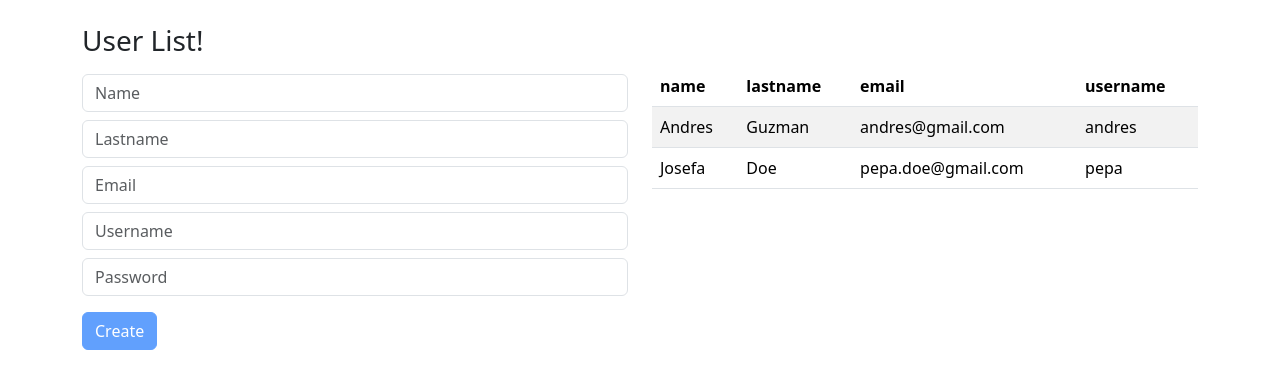
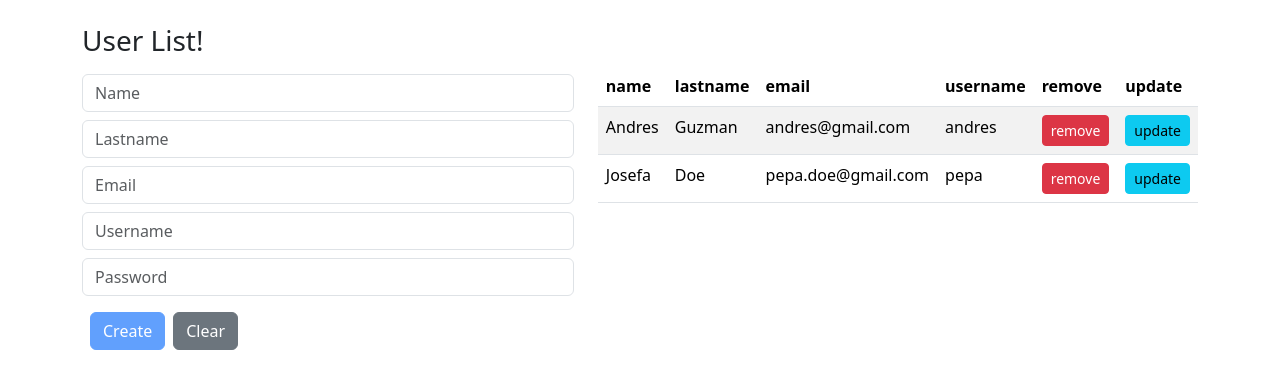
Before and after one commit to ale94/user-crud-angular, an Angular app: page / in a window 1280 px wide. Shown: the top 388 px of the page. Built offline with nearby package versions, Linux system fonts and the light colour scheme.

Commit message:
feat: user-form remove and update button created

```diff
--- a/src/app/components/user-app/user-app.component.html
+++ b/src/app/components/user-app/user-app.component.html
@@ -2,10 +2,17 @@
   <h3>{{ title }}</h3>
   <div class="row">
     <div class="col">
-      <user-form (newUserEventEmitter)="addUser($event)" />
+      <user-form
+        [user]="userSelected"
+        (newUserEventEmitter)="addUser($event)"
+      />
     </div>
     <div class="col">
-      <user [users]="users" />
+      <user
+        [users]="users"
+        (idUserEventEmitter)="removeUser($event)"
+        (selectedUserEventEmitter)="setSelectedUser($event)"
+      />
     </div>
   </div>
 </div>
--- a/src/app/components/user-app/user-app.component.ts
+++ b/src/app/components/user-app/user-app.component.ts
@@ -13,14 +13,30 @@ import { UserFormComponent } from '../user-form/user-form.component';
 export class UserAppComponent implements OnInit {
   title = 'User List!';
   users: User[] = [];
+  userSelected: User;
 
-  constructor(private userService: UserService) {}
+  constructor(private userService: UserService) {
+    this.userSelected = new User();
+  }
 
   ngOnInit(): void {
     this.userService.findAll().subscribe((users) => (this.users = users));
   }
 
   addUser(user: User) {
-    this.users = [...this.users, { ...user }];
+    if (user.id > 0) {
+      this.users = this.users.map((u) => (u.id === user.id ? { ...user } : u));
+    } else {
+      this.users = [...this.users, { ...user }];
+    }
+    this.userSelected = new User();
+  }
+
+  removeUser(id: number) {
+    this.users = this.users.filter((user) => user.id !== id);
+  }
+
+  setSelectedUser(userRow: User) {
+    this.userSelected = { ...userRow };
   }
 }
--- a/src/app/components/user-form/user-form.component.html
+++ b/src/app/components/user-form/user-form.component.html
@@ -85,10 +85,17 @@
   <div>
     <button
       type="submit"
-      class="btn btn-primary my-2"
+      class="btn btn-primary m-2"
       [disabled]="userForm.invalid"
     >
-      Create
+      {{ user.id > 0 ? "Update" : "Create" }}
+    </button>
+    <button
+      type="button"
+      class="btn btn-secondary my-2"
+      (click)="onClear(userForm)"
+    >
+      Clear
     </button>
   </div>
 </form>
--- a/src/app/components/user-form/user-form.component.ts
+++ b/src/app/components/user-form/user-form.component.ts
@@ -1,4 +1,4 @@
-import { Component, EventEmitter, Output } from '@angular/core';
+import { Component, EventEmitter, Input, Output } from '@angular/core';
 import { FormsModule, NgForm } from '@angular/forms';
 import { User } from '../../models/user';
 
@@ -9,7 +9,7 @@ import { User } from '../../models/user';
   templateUrl: './user-form.component.html',
 })
 export class UserFormComponent {
-  user: User;
+  @Input() user: User;
   @Output() newUserEventEmitter: EventEmitter<User> = new EventEmitter();
 
   constructor() {
@@ -22,4 +22,10 @@ export class UserFormComponent {
     userForm.resetForm();
     console.log(this.user);
   }
+
+  onClear(userForm: NgForm) {
+    this.user = new User();
+    userForm.reset();
+    userForm.resetForm();
+  }
 }
--- a/src/app/components/user/user.component.html
+++ b/src/app/components/user/user.component.html
@@ -2,21 +2,31 @@
 <table class="table table-hover table-striped">
   <thead>
     <tr>
-      <!-- <th>id</th> -->
       <th>name</th>
       <th>lastname</th>
       <th>email</th>
       <th>username</th>
+      <th>remove</th>
+      <th>update</th>
     </tr>
   </thead>
   <tbody>
     @for (user of users; track $index) {
     <tr>
-      <!-- <td>{{ user.id }}</td> -->
       <td>{{ user.name }}</td>
       <td>{{ user.lastname }}</td>
       <td>{{ user.email }}</td>
       <td>{{ user.username }}</td>
+      <td>
+        <button class="btn btn-danger btn-sm" (click)="onRemoveUser(user.id)">
+          remove
+        </button>
+      </td>
+      <td>
+        <button class="btn btn-info btn-sm" (click)="onSelectedUser(user)">
+          update
+        </button>
+      </td>
     </tr>
     }
   </tbody>
--- a/src/app/components/user/user.component.ts
+++ b/src/app/components/user/user.component.ts
@@ -1,14 +1,25 @@
-import { Component, Input } from '@angular/core';
+import { Component, EventEmitter, Input, Output } from '@angular/core';
 import { User } from '../../models/user';
 
 @Component({
   selector: 'user',
   standalone: true,
   imports: [],
-  templateUrl: './user.component.html'
+  templateUrl: './user.component.html',
 })
 export class UserComponent {
+  @Input() users: User[] = [];
+  @Output() idUserEventEmitter: EventEmitter<number> = new EventEmitter();
+  @Output() selectedUserEventEmitter: EventEmitter<User> = new EventEmitter();
 
-  @Input() users: User[] = [];
+  onRemoveUser(id: number) {
+    const confirmRemove = confirm('Esta seguro que desea eliminar?');
+    if (confirmRemove) {
+      this.idUserEventEmitter.emit(id);
+    }
+  }
 
+  onSelectedUser(user: User) {
+    this.selectedUserEventEmitter.emit(user);
+  }
 }
```
